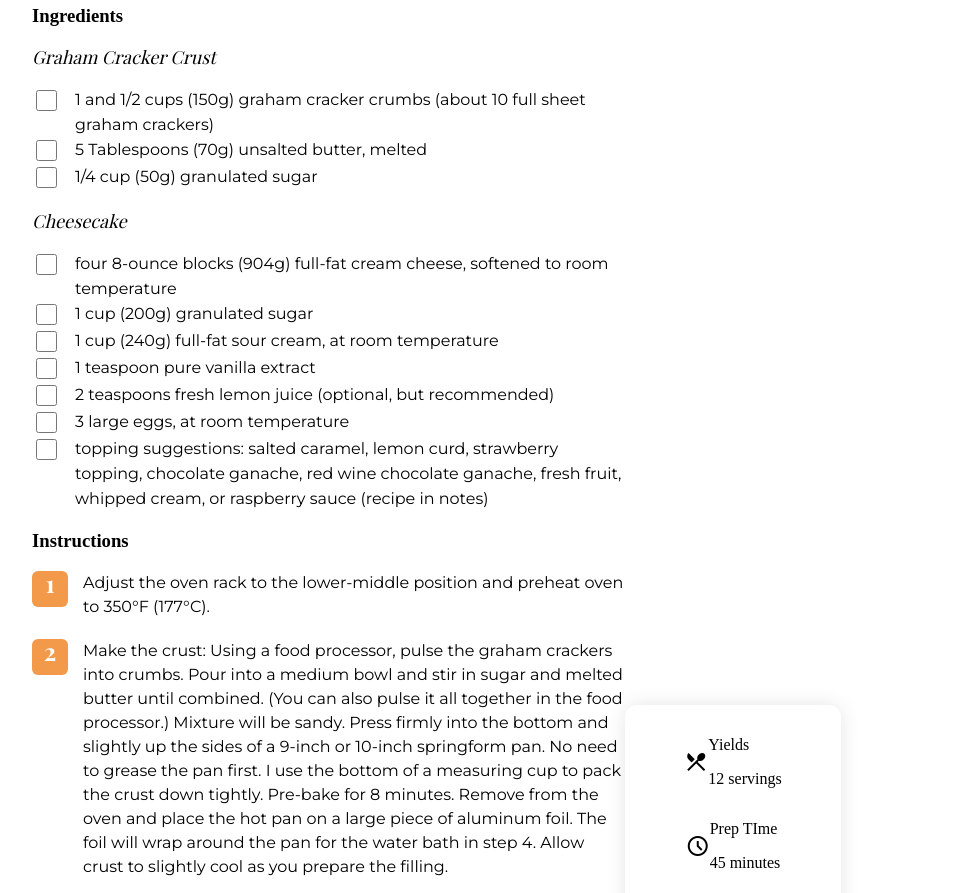
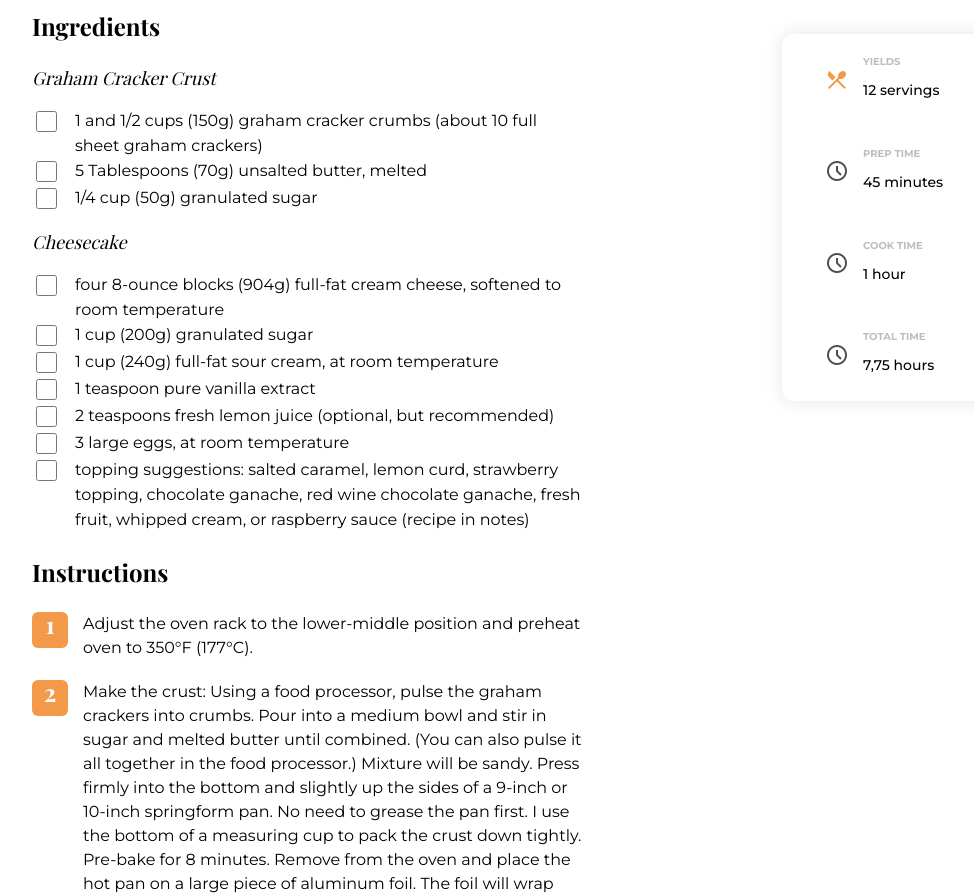
Before and after one commit to Shinichi23/Recipe-page, a plain HTML site: page index.html in a window 1280 px wide. Shown: the part 680-1573 px from the top of the page, without its empty margins (202-1176 px from the left). Drawn offline with nearby package versions, Linux system fonts and the light colour scheme.

Commit message:
let's make it responsive

```diff
--- a/index.html
+++ b/index.html
@@ -36,7 +36,7 @@
       <img id="cheesecake" src="images/photo1.png" alt="cheesecakeImg" />
     </section>
     <section id="container">
-      <div>
+      <div id="recipe">
         <div>
           <h3>Ingredients</h3>
           <div>
@@ -192,42 +192,57 @@
       </div>
       <div id="card">
         <div class="content">
-          <span class="material-symbols-outlined"> restaurant_menu </span>
-          <div>
-            <p>Yields</p>
-            <p>12 servings</p>
+          <span id="menu" class="material-symbols-outlined">
+            restaurant_menu
+          </span>
+          <div class="cookContent">
+            <p class="cookTitle">Yields</p>
+            <p class="cookTime">12 servings</p>
           </div>
         </div>
         <div class="content">
           <span class="material-symbols-outlined"> schedule </span>
-          <div>
-            <p>Prep TIme</p>
-            <p>45 minutes</p>
+          <div class="cookContent">
+            <p class="cookTitle">Prep TIme</p>
+            <p class="cookTime">45 minutes</p>
           </div>
         </div>
         <div class="content">
           <span class="material-symbols-outlined"> schedule </span>
-          <div>
-            <p>Cook Time</p>
-            <p>1 hour</p>
+          <div class="cookContent">
+            <p class="cookTitle">Cook Time</p>
+            <p class="cookTime">1 hour</p>
           </div>
         </div>
         <div class="content">
           <span class="material-symbols-outlined"> schedule </span>
-          <div>
-            <p>Total Time</p>
-            <p>7,75 hours</p>
+          <div class="cookContent">
+            <p class="cookTitle">Total Time</p>
+            <p class="cookTime">7,75 hours</p>
           </div>
         </div>
       </div>
     </section>
+
     <section>
       <a
+        class="recipeSource"
         href="https://sallysbakingaddiction.com/classic-cheesecake/ "
         target="blank"
         >Source: https://sallysbakingaddiction.com/classic-cheesecake/
       </a>
-      <footer></footer>
+      <footer>
+        <p>
+          created by
+          <a id="profile" href="https://github.com/Shinichi23" target="_blank"
+            >Shinichi</a
+          >
+          -
+          <a class="devChallenge" href="http://devChallenges.io" target="_blank"
+            >devChallenges.io</a
+          >
+        </p>
+      </footer>
     </section>
   </body>
 </html>
--- a/style.css
+++ b/style.css
@@ -2,6 +2,8 @@ body {
 
     margin-left: 234px;
     margin-right: 237px;
+    margin-bottom: 0;
+    min-height: 100vh;
 }
 
 
@@ -12,6 +14,14 @@ h1 {
     width: 587px;
     height: 64px;
     margin-bottom: 5px;
+}
+
+h3 {
+    font-family: 'Playfair Display';
+    font-style: normal;
+    font-weight: 700;
+    font-size: 24px;
+    line-height: 32px;
 }
 
 #underTitle {
@@ -117,25 +127,98 @@ ol li {
 #card {
     width: 216px;
     height: 367px;
-    left: 984px;
-    top: 711px;
     background: #FFFFFF;
     box-shadow: 0px 0px 20px rgba(0, 0, 0, 0.1);
     border-radius: 12px;
     margin: auto;
     display: inline-flex;
     justify-content: center;
+    flex-direction: column;
     align-items: center;
-    flex-direction: column;
+    margin-top: 48px;
+    float: right;
+    margin-left: 200px;
 }
 
 .content {
-    display :flex;
-    justify-content: center;
+    display : inline-flex;
+    margin: auto;
     align-items: center;
+    gap: 14px;
+    width: 130px;
 }
 
+.cookTitle {
+    font-family: 'Montserrat';
+    font-style: normal;
+    font-weight: 700;
+    font-size: 10px;
+    line-height: 12px;
+    text-transform: uppercase;
+    color: #BDBDBD;
+}
+
+.cookTime {
+    font-family: 'Montserrat';
+    font-style: normal;
+    font-weight: 500;
+    font-size: 14px;
+    line-height: 17px;
+}
+
+
 #container {
-    display: grid;
-    grid-template-columns: auto auto;
+    display: flex;
+    /* flex-direction: column; */
+    width: 969px;
+    padding-bottom: 57px;
 }
+
+#recipe {
+    width: 550px;
+    float: left;
+}
+
+#menu {
+    color: #F2994A;
+}
+
+.material-symbols-outlined {
+    color:#4F4F4F;
+}
+
+.recipeSource {
+    font-family: 'Montserrat';
+    font-style: italic;
+    font-weight: 400;
+    font-size: 16px;
+    line-height: 150%;
+    color: #BDBDBD;
+    padding-bottom: 93px;
+}
+
+footer {
+    text-align: center;
+    position: sticky;
+    margin-bottom: 24px;
+    color: #BDBDBD;
+    font-family: "Montserrat";
+    font-weight: 600;
+    font-size: 14px;
+    margin-top: 10px;
+    padding-top: 90px;
+}
+
+.devChallenge {
+
+    text-decoration: none;
+    color: #BDBDBD;
+}
+
+a {
+    color: #BDBDBD;
+}
+
+#profile:hover {
+    color: black;
+}
```
